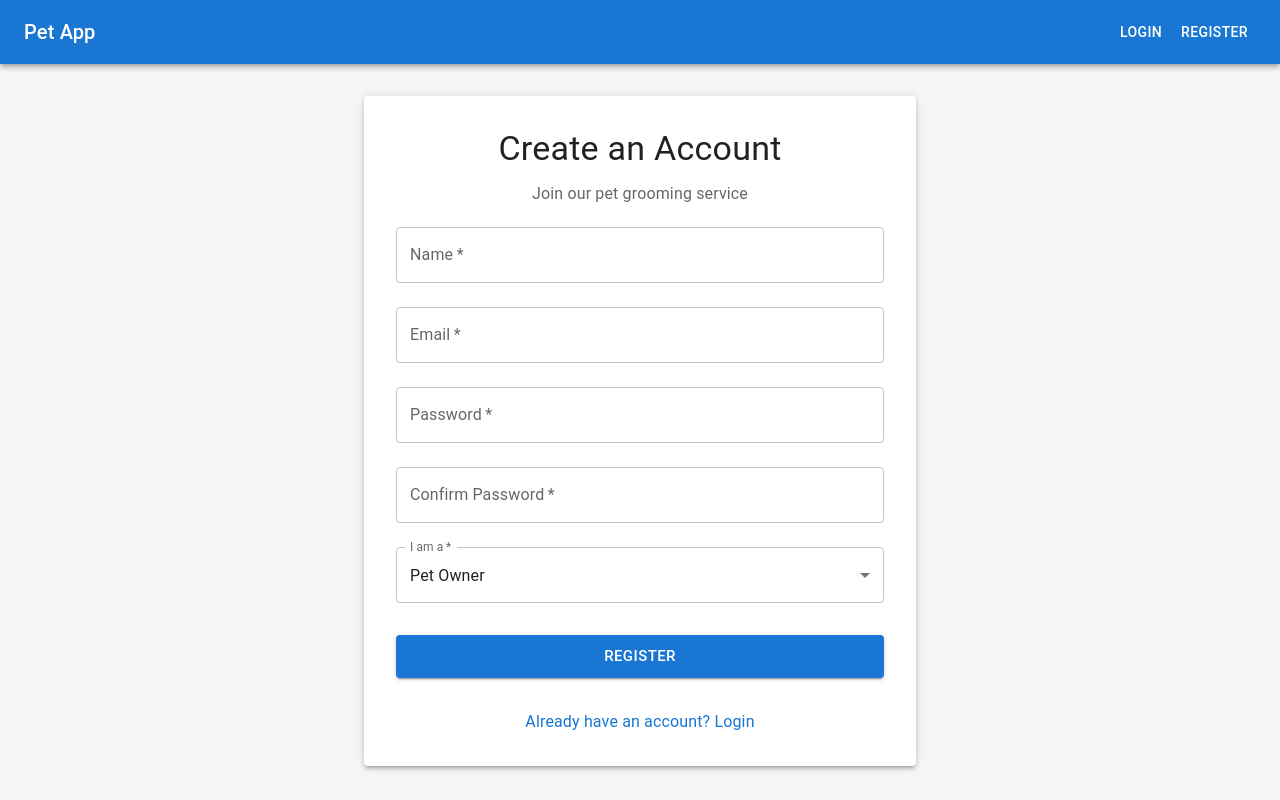
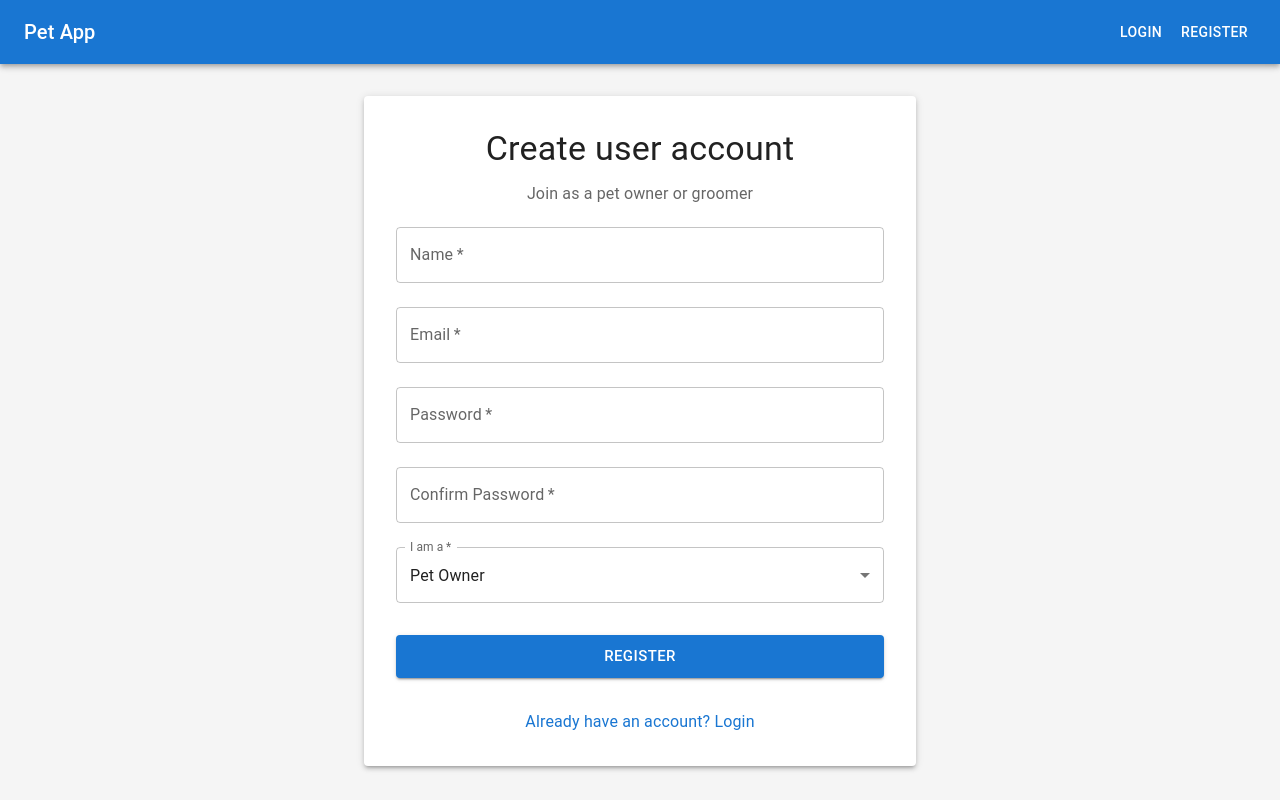
Before and after one commit to kenzychew/pet-app, a React (Vite) app in the folder client/: page /register in a window 1280 px wide. Built offline with nearby package versions, Linux system fonts and the light colour scheme; no server answers.

Commit message:
add protected routes for rbac

```diff
--- a/client/src/pages/RegisterPage.jsx
+++ b/client/src/pages/RegisterPage.jsx
@@ -57,10 +57,10 @@ const RegisterPage = () => {
         <Paper elevation={3}>
           <Box p={4} component="form" onSubmit={handleSubmit}>
             <Typography variant="h4" align="center" gutterBottom>
-              Create an Account
+              Create user account
             </Typography>
             <Typography variant="body1" align="center" color="textSecondary" gutterBottom>
-              Join our pet grooming service
+              Join as a pet owner or groomer
             </Typography>
 
             {error && <Alert severity="error" sx={{ my: 2 }}>{error}</Alert>}
```
Also changed, not shown: client/src/components/ProtectedRoute.jsx (added, +23 -0 lines).
